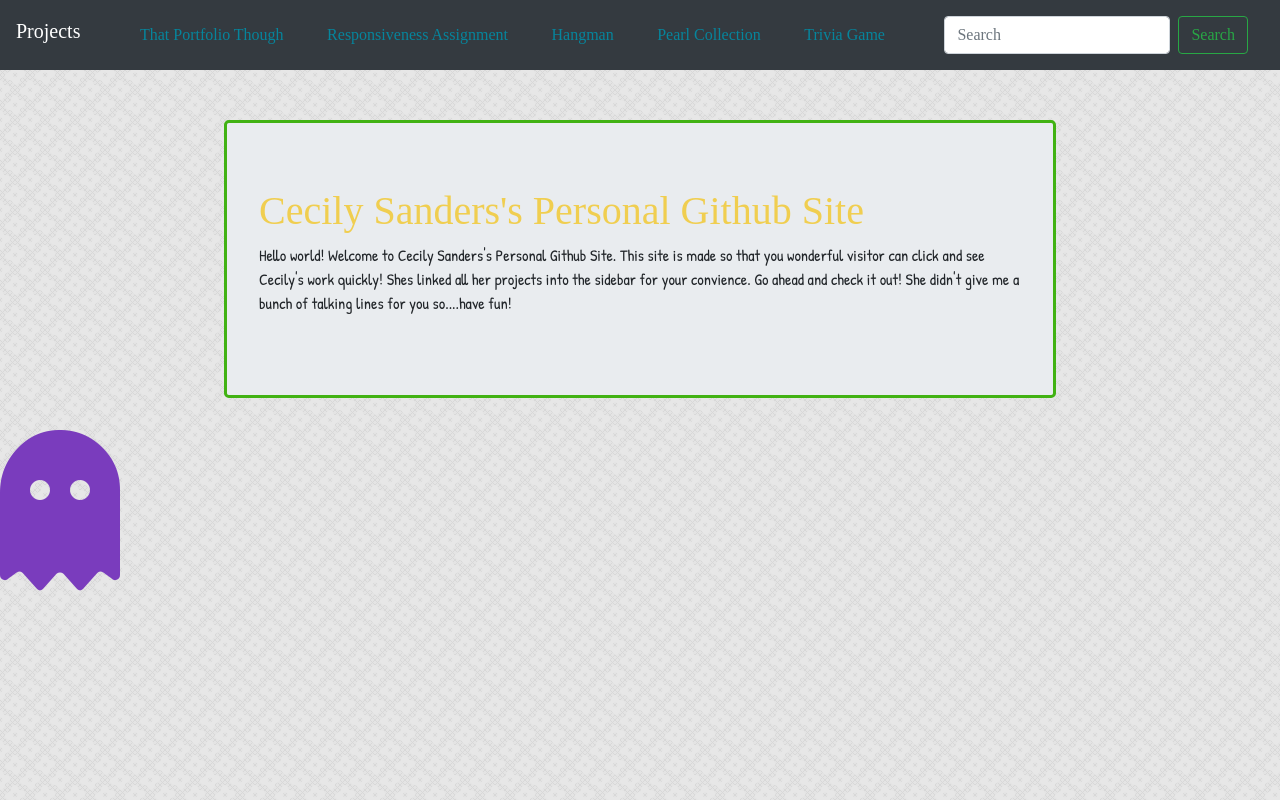
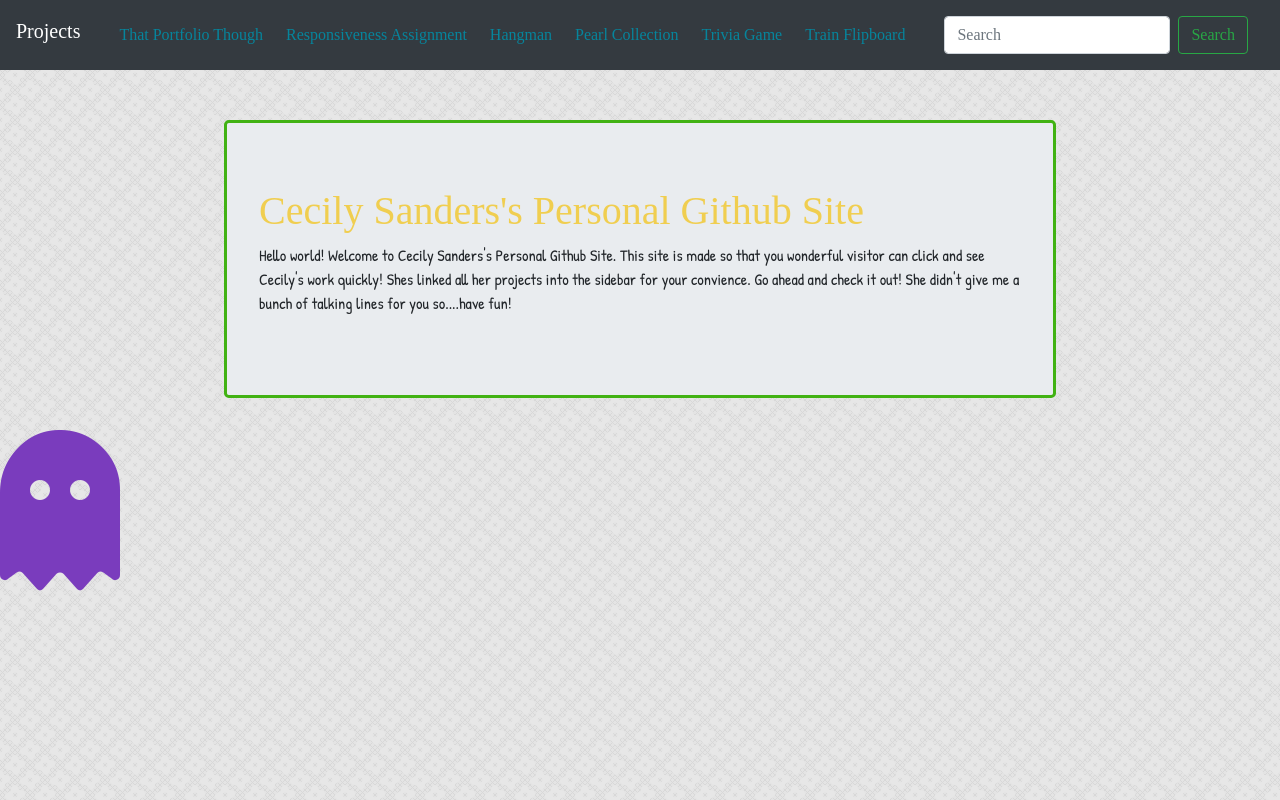
Before and after one commit to SandersCecily/sanderscecily.github.io, a plain HTML site: page index.html in a window 1280 px wide. Drawn offline with nearby package versions, Linux system fonts and the light colour scheme; a web font is replaced by a local one.

Commit message:
new project

```diff
--- a/index.html
+++ b/index.html
@@ -18,6 +18,7 @@
             <a href="https://sanderscecily.github.io/unit4game/" target="_blank">Pearl Collection</a>
              <a href="https://sanderscecily.github.io/TriviaGame/.
              " target="_blank"> Trivia Game</a>
+             <a href="https://sanderscecily.github.io/Flipboard/." target="_blank">Train Flipboard</a>
             <!-- <a href=" target="_blank"">6</a> -->
             <nav class="navbar navbar-dark bg-dark">
                 <form class="form-inline">
```
